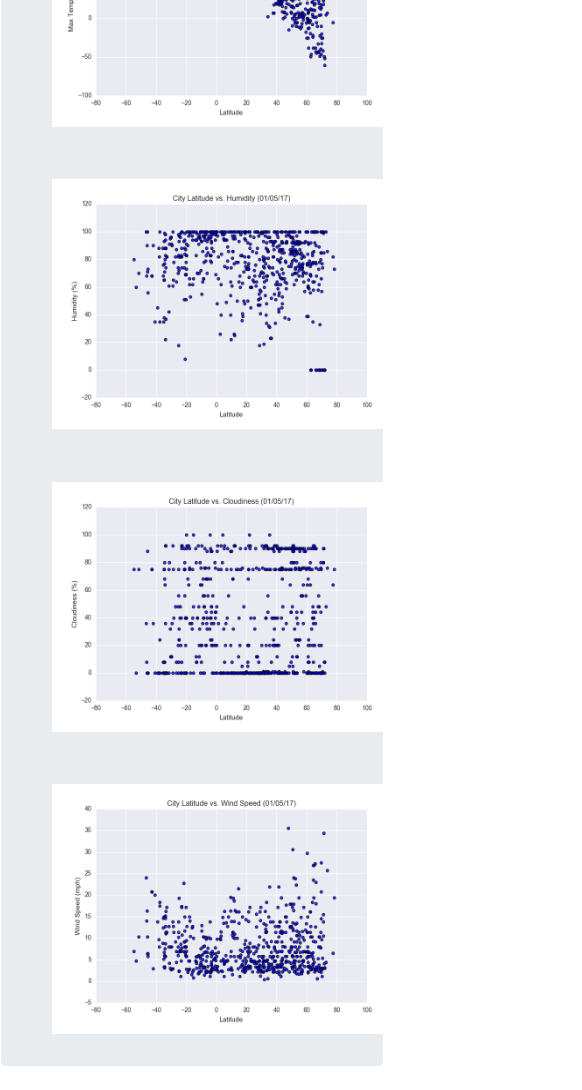
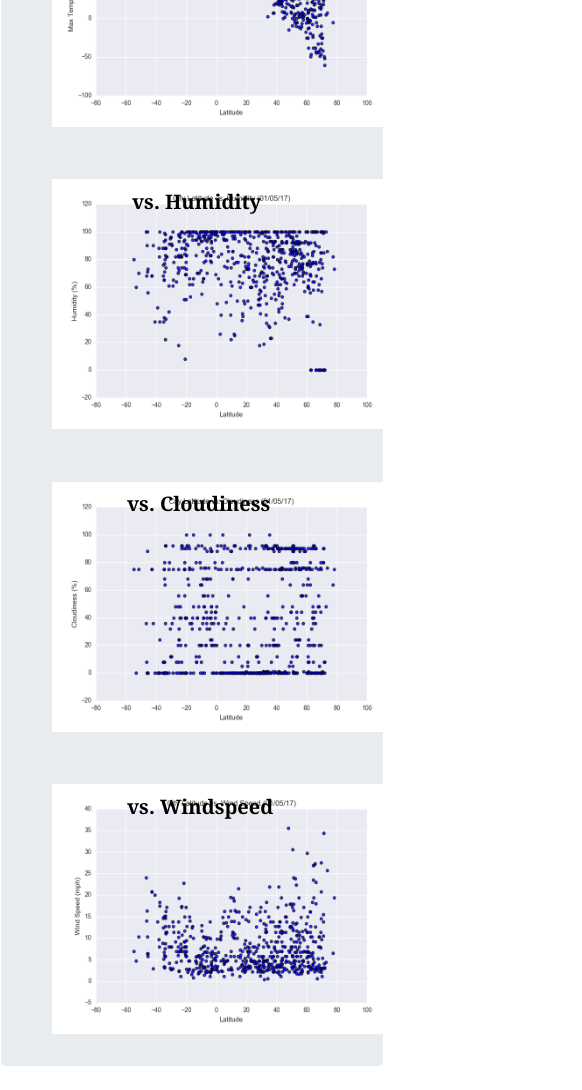
Before and after one commit to darrensagucio/Web-Design-Challenge, a plain HTML site: page comparison.html in a window 390 px wide. Shown: the part 449-1539 px from the top of the page, 582 px wide, since content can reach past the window. Drawn offline with nearby package versions, Linux system fonts and the light colour scheme.

Commit message:
new commit

```diff
--- a/comparison.html
+++ b/comparison.html
@@ -50,17 +50,21 @@
                             </p>
                         </article>
                         <div class="col-xl-6 col-md-6 col-sm">
+                            <div class="commaxtemptitle">vs. Max Temperature</div>
                             <a href="https://darrensagucio.github.io/Web-Design-Challenge/visualmaxtemp.html">
                                 <img id="commaxtemppic" src="assets/Fig1.png" alt="MaxTemp Picture">
                             </a>
                         </div>
                         <div class="col-xl-6 col-md-12 col-sm-12">
+                            <div class="comhumiditytitle">vs. Humidity</div>
                             <img id="comhumiditypic" src="assets/Fig2.png" alt="Humidity Picture">
                         </div>
                         <div class="col-xl-6 col-md-12 col-sm">
+                            <div class="comcloudinesstitle">vs. Cloudiness</div>
                             <img id="comcloudinesspic" src="assets/Fig3.png" alt="Cloudiness Picture">
                         </div>
                         <div class="col-xl-6 col-md-12 col-sm-12">
+                            <div class="comwindtitle">vs. Windspeed</div>
                             <img id="comwindpic" src="assets/Fig4.png" alt="Windspeed Picture">
                         </div>
                     </div>
--- a/styles.css
+++ b/styles.css
@@ -108,6 +108,7 @@
 
 .comparisoncontainer {
   padding-top: 23px;
+  position: relative;
 }
 
 #commaxtemppic,
@@ -123,6 +124,42 @@
 #comcloudinesspic,
 #comwindpic {
   margin-top: 15%;
+}
+
+/* Comparison Title Text */
+.commaxtemptitle,
+.comhumiditytitle,
+.comcloudinesstitle,
+.comwindtitle  {
+  font-family: "Georgia", serif;
+  font-size: 20px;
+  color: black;
+  font-weight: bold;
+}
+.commaxtemptitle {
+  position: absolute;
+  right: -200px;
+  left: 189px;
+}
+
+.comhumiditytitle {
+  position: absolute;
+  right: -200px;
+  left: 120px;
+}
+
+.comcloudinesstitle {
+  position: absolute;
+  top: 43px;
+  right: -200px;
+  left: 225px;
+}
+
+.comwindtitle {
+  position: absolute;
+  top: 43px;
+  right: -200px;
+  left: 118px;
 }
 
 @media (max-width: 1200px){
@@ -164,6 +201,34 @@
   #commaxtemppic,
   #comhumiditypic {
   margin-top: 15%;
+  }
+
+  .commaxtemptitle {
+    position: absolute;
+    top: 11px;
+    right: -200px;
+    left: 90px;
+  }
+
+  .comhumiditytitle {
+    position: absolute;
+    top: 60px;
+    right: -200px;
+    left: 130px;
+  }
+
+  .comcloudinesstitle {
+    position: absolute;
+    top: 60px;
+    right: -200px;
+    left: 125px;
+  }
+
+  .comwindtitle {
+    position: absolute;
+    top: 60px;
+    right: -200px;
+    left: 125px;
   }
 
 }
```
